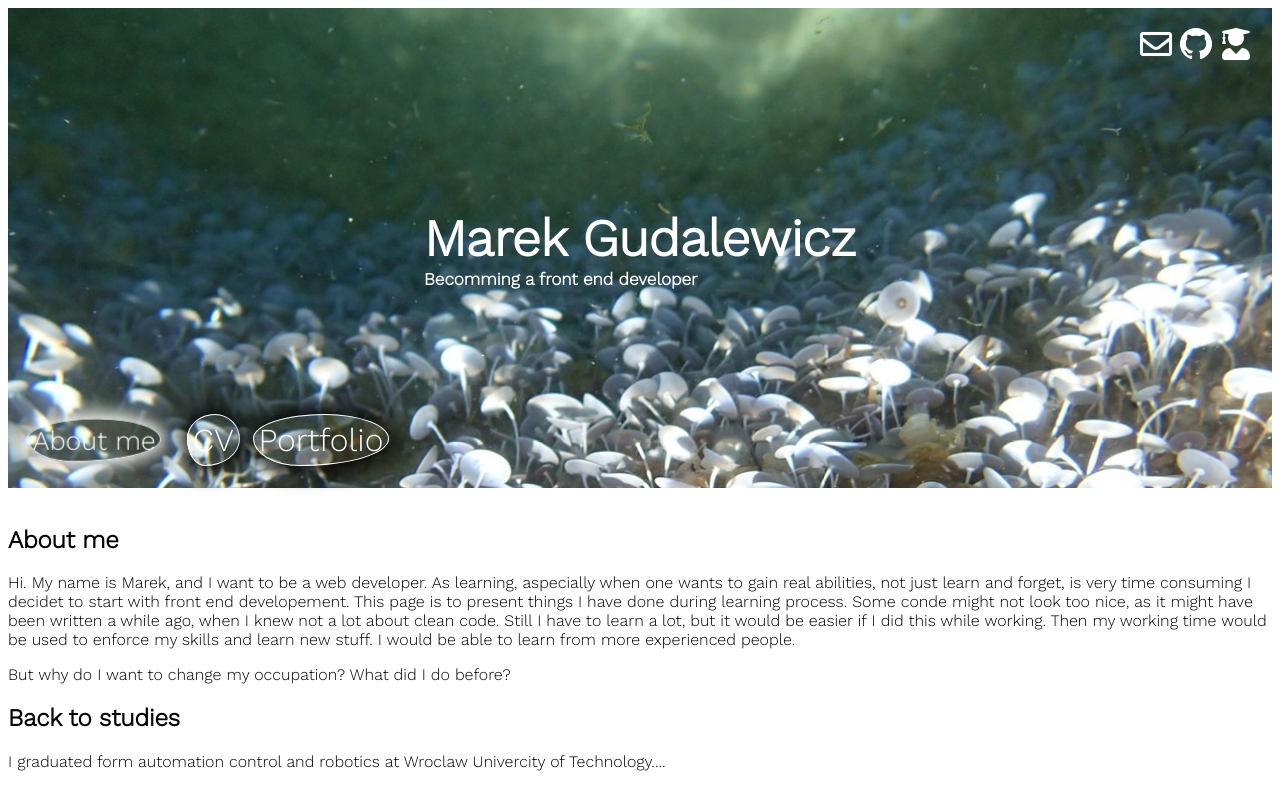
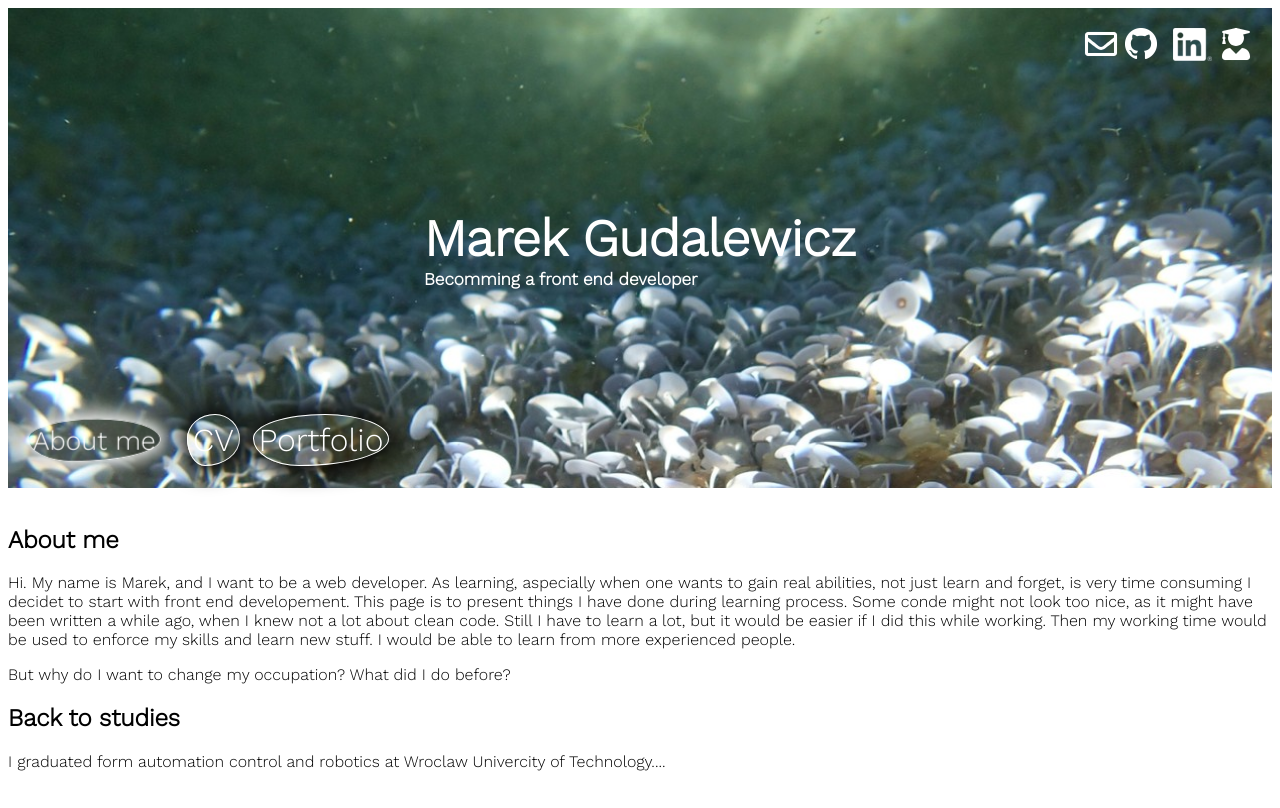
Before and after one commit to gudmar/myProjects, an Angular app: page / in a window 1280 px wide. Built offline with nearby package versions, Linux system fonts and the light colour scheme.

Commit message:
Added connection to linkedin with proper icon

```diff
--- a/src/app/components/head-section/head-section.component.html
+++ b/src/app/components/head-section/head-section.component.html
@@ -16,6 +16,9 @@
         <a href = "https://github.com/gudmar" target="_blank" data-content="my github">
              <img [src] = "getImagePath('github.png')"/>
         </a>
+        <a href = "https://www.linkedin.com/in/marek-gudalewicz-43054830" target="_blank" data-content="Linkedin">
+            <img [src] = "getImagePath('in.png')"/>
+       </a>
         <div class="font-a-wrapper center">
                 <a [href]="getImagePath('CVMarekGudalewicz.pdf')" target='_blank' data-content="my resume">
                     <fa-icon class="icon"
--- a/src/app/components/head-section/head-section.component.scss
+++ b/src/app/components/head-section/head-section.component.scss
@@ -71,7 +71,8 @@ a{
         min-width: 50px;
         height: auto;
         bottom: -40px;
-        left: -40px;
+        // left: -40px;
+        right: 0px;
         white-space: nowrap;
         padding: 5px;
         border-radius: 3px;
```
Also changed, not shown: src/assets/in.png (added).
